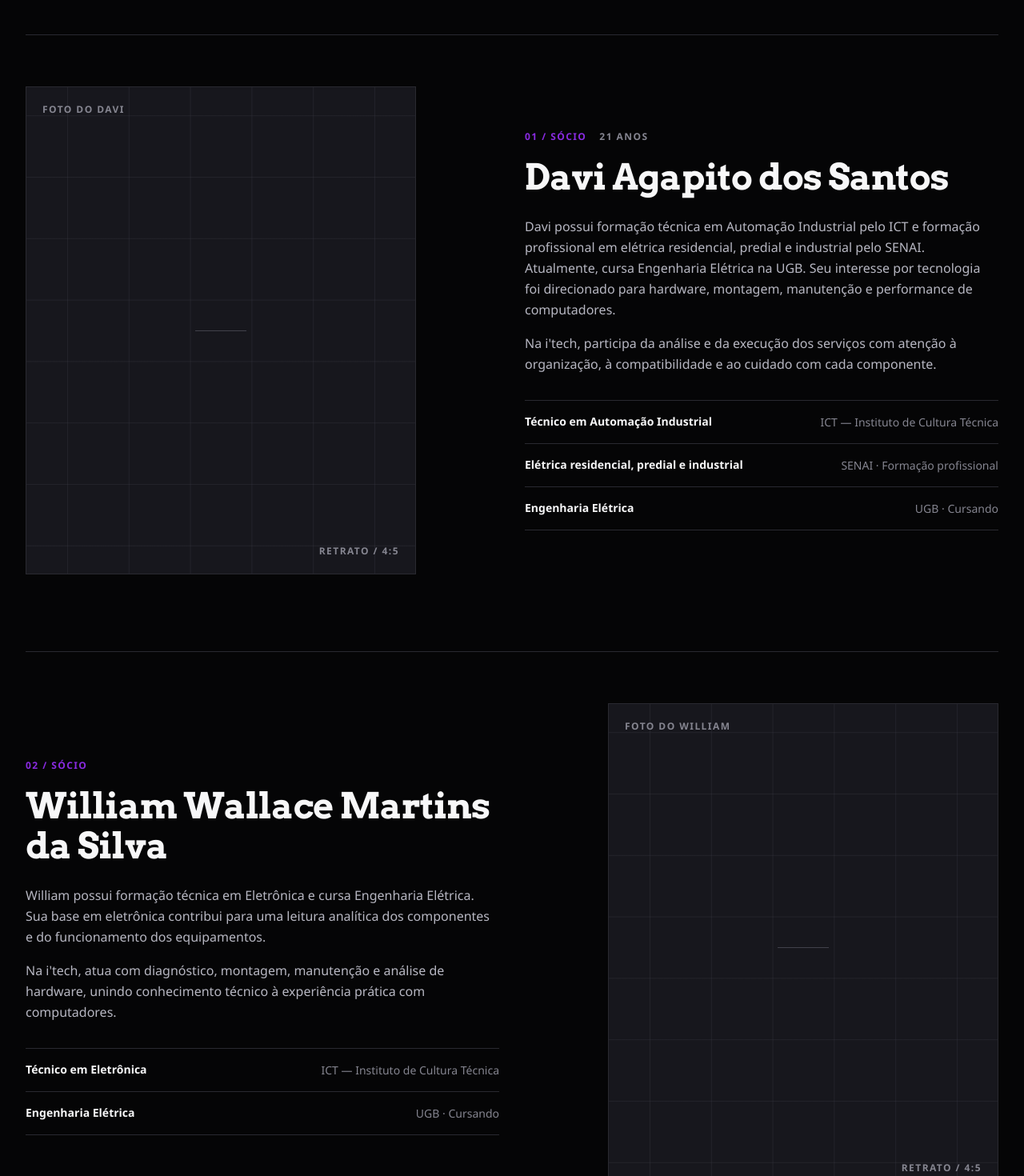
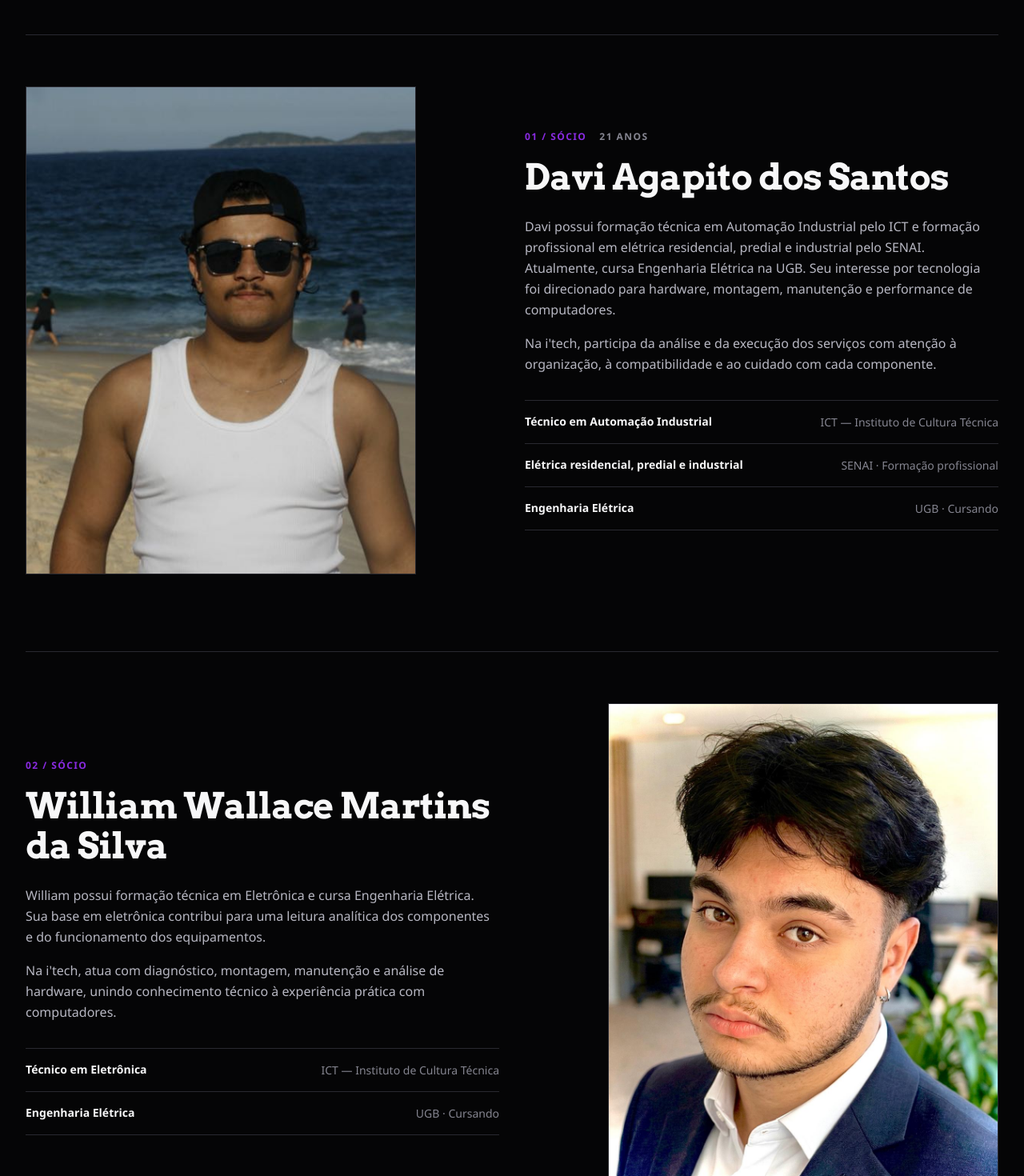
Before and after one commit to Gustavomrib/i-tech, a React (Vite) app: page / in a window 1280 px wide. Shown: the part 7740-9210 px from the top of the page at 80% size. Built offline with nearby package versions, Linux system fonts and the light colour scheme.

Commit message:
feat: add team photography

```diff
--- a/src/data/team.ts
+++ b/src/data/team.ts
@@ -57,8 +57,11 @@ export const team = [
     contribution:
       "Na i'tech, participa da análise e da execução dos serviços com atenção à organização, à compatibilidade e ao cuidado com cada componente.",
     photo: {
-      kind: 'placeholder',
-      label: 'Foto do Davi',
+      kind: 'image',
+      src: '/davi.jpg',
+      alt: "Davi Agapito dos Santos, sócio da i'tech",
+      width: 640,
+      height: 641,
     },
   },
   {
@@ -82,8 +85,11 @@ export const team = [
     contribution:
       "Na i'tech, atua com diagnóstico, montagem, manutenção e análise de hardware, unindo conhecimento técnico à experiência prática com computadores.",
     photo: {
-      kind: 'placeholder',
-      label: 'Foto do William',
+      kind: 'image',
+      src: '/willian.jpeg',
+      alt: "William Wallace Martins da Silva, sócio da i'tech",
+      width: 1194,
+      height: 1280,
     },
   },
 ] as const satisfies readonly TeamMember[]
```
Also changed, not shown: public/davi.jpg (added), public/willian.jpeg (added).
